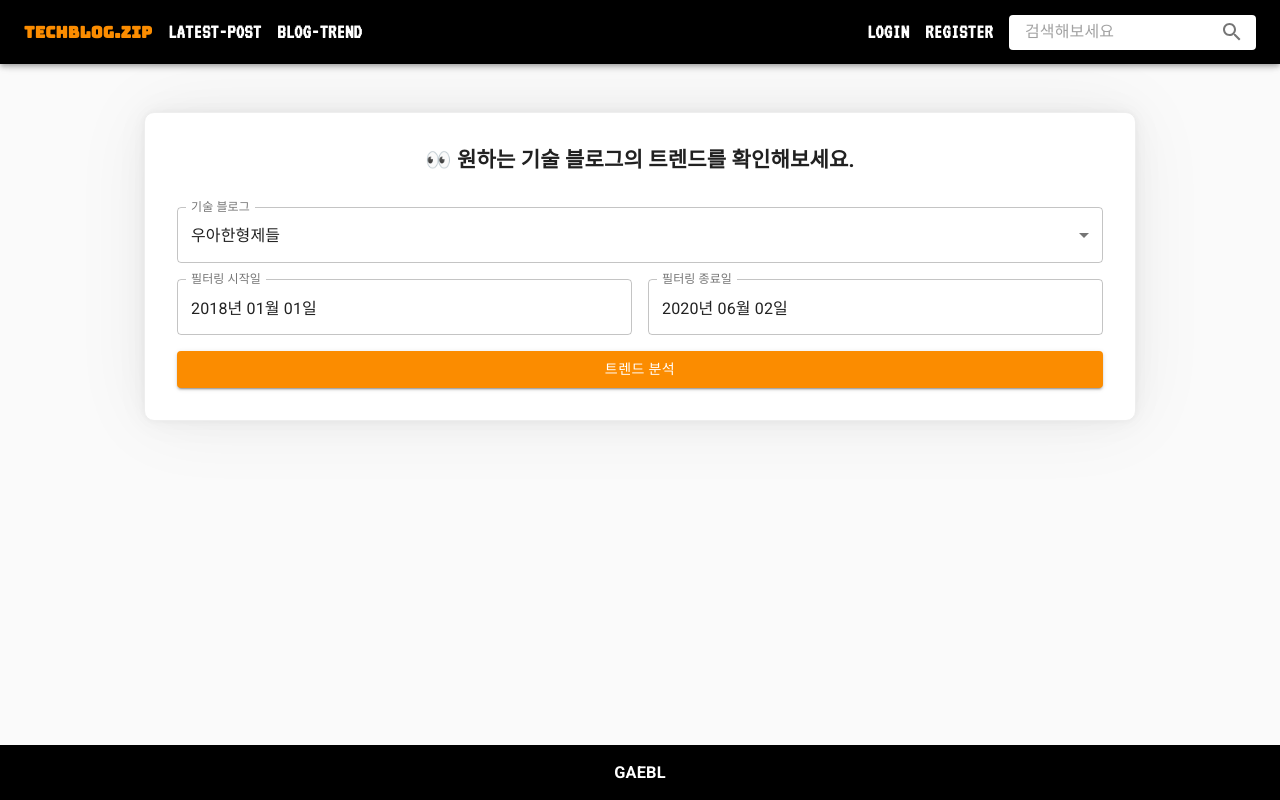
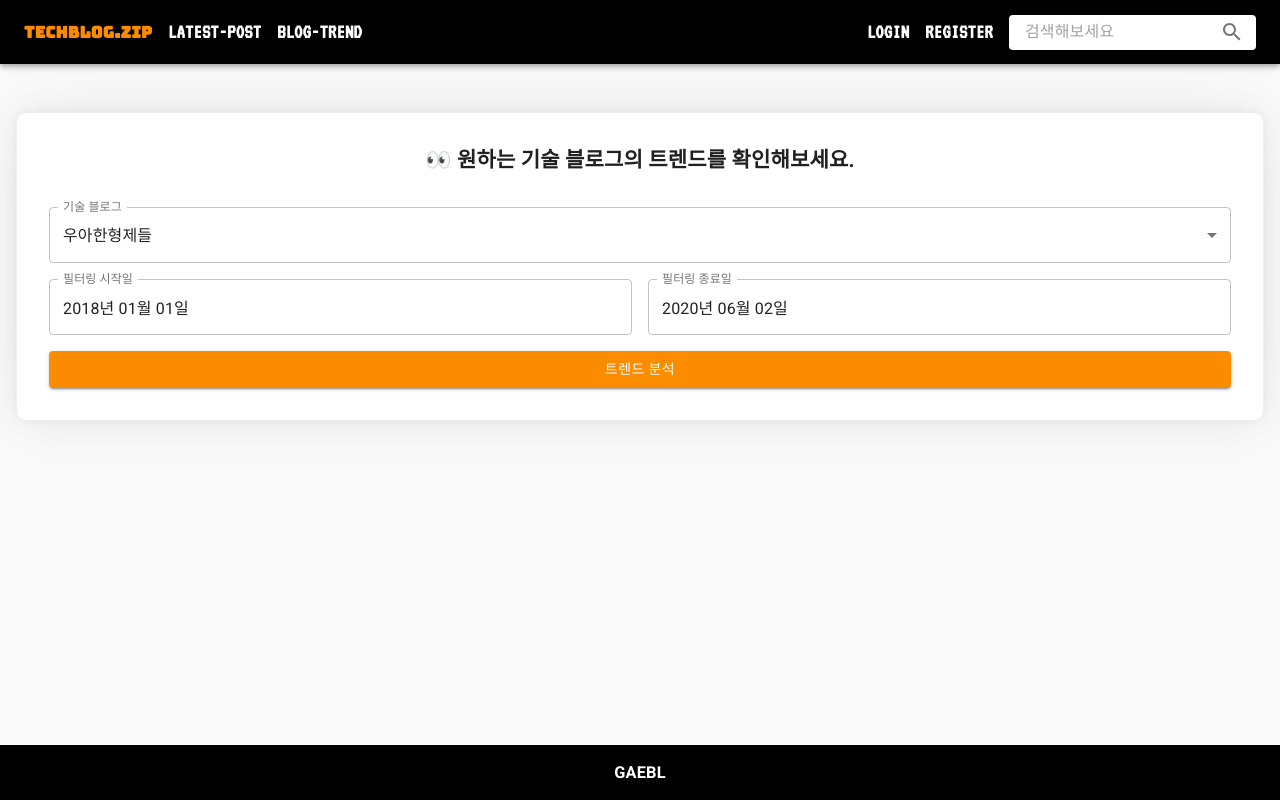
Before and after one commit to GAEBL/techblogzip, a React (Create React App) app in the folder frontend/: page /trend in a window 1280 px wide. Built offline with nearby package versions, Linux system fonts and the light colour scheme; a web font is replaced by a local one.

Commit message:
refactor: 테마 최대 넓이 수정

```diff
--- a/frontend/src/style/theme.js
+++ b/frontend/src/style/theme.js
@@ -8,7 +8,7 @@ const theme = {
   mainColor: MAIN_COLOR[600],
   mainColor__hover: MAIN_COLOR[500],
   logoColor: colors.indigo[500],
-  maxPageWidth: '1024px',
+  maxPageWidth: '1500px',
   sm: '600px',
 };
 
```
